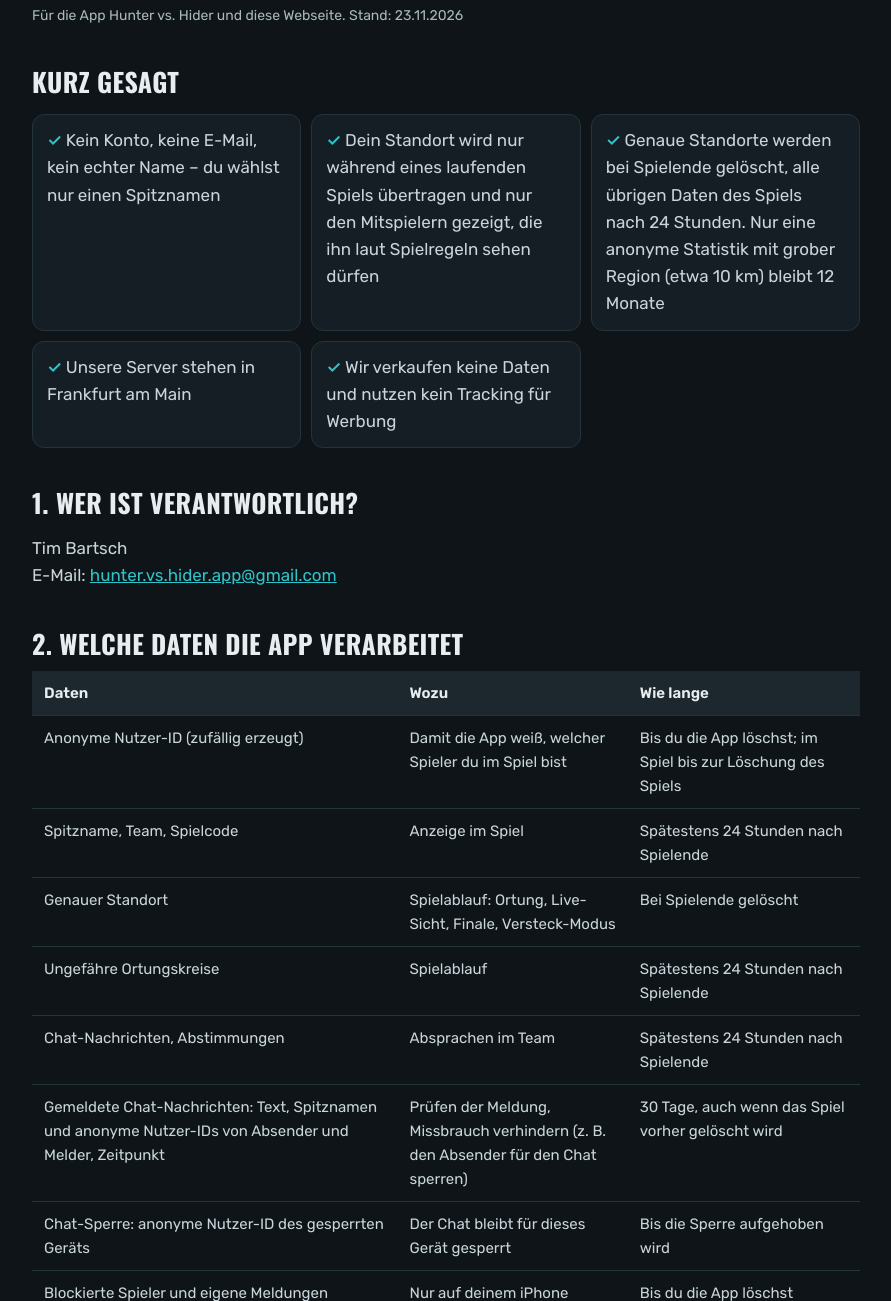
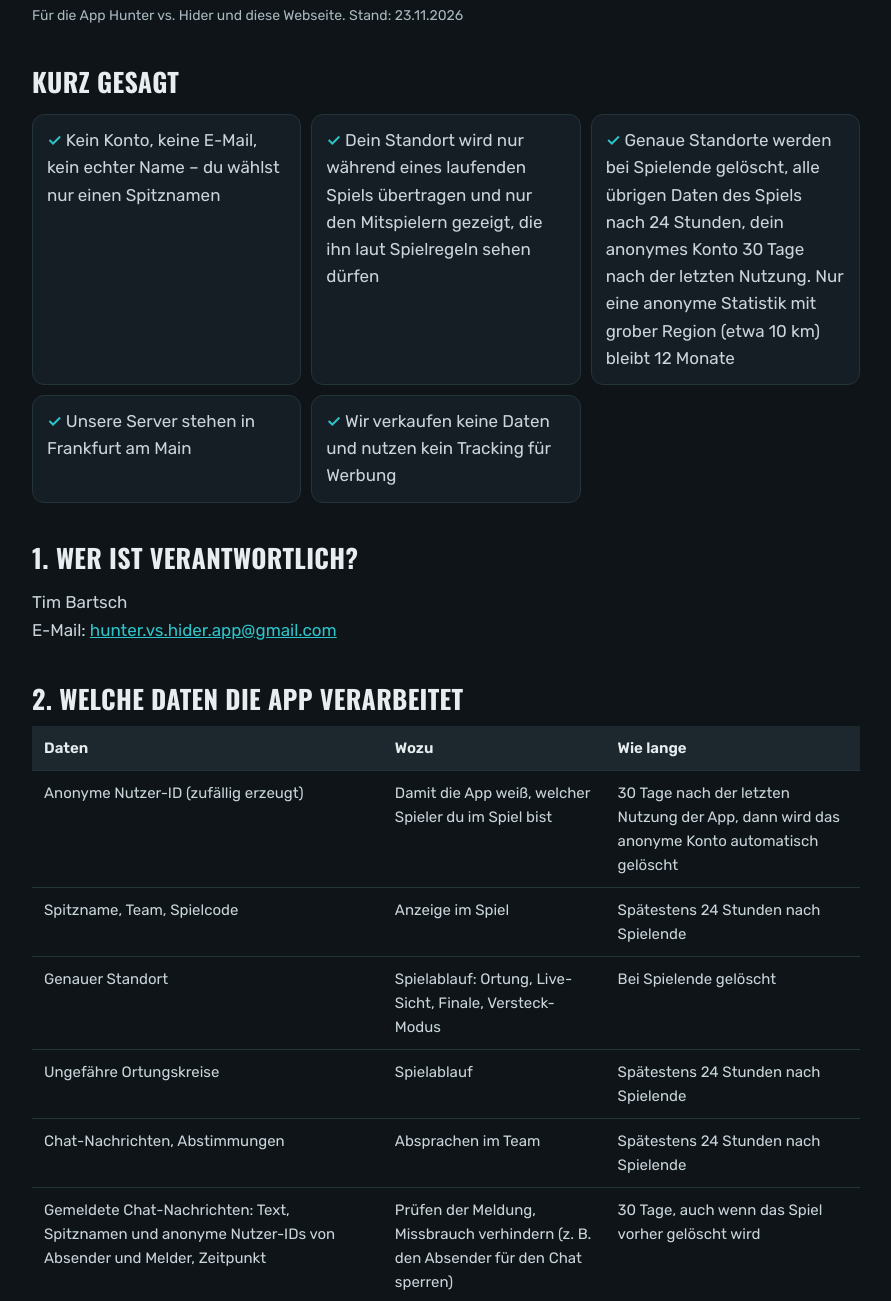
Before and after one commit to tibar-collab/hunter-vs-hider, a plain HTML site: page datenschutz.html in a window 1280 px wide. Shown: the part 148-1449 px from the top of the page, without its empty margins (194-1085 px from the left). Drawn offline with Linux system fonts and the light colour scheme.

Commit message:
Datenschutz: anonyme Konten 30 Tage nach der letzten Nutzung gelöscht, Löschanfragen
Co-Authored-By: Claude Opus 5.5 <noreply@anthropic.com>

```diff
--- a/datenschutz.html
+++ b/datenschutz.html
@@ -25,7 +25,7 @@
   <ul class="facts">
     <li>Kein Konto, keine E-Mail, kein echter Name – du wählst nur einen Spitznamen</li>
     <li>Dein Standort wird nur während eines laufenden Spiels übertragen und nur den Mitspielern gezeigt, die ihn laut Spielregeln sehen dürfen</li>
-    <li>Genaue Standorte werden bei Spielende gelöscht, alle übrigen Daten des Spiels nach 24 Stunden. Nur eine anonyme Statistik mit grober Region (etwa 10 km) bleibt 12 Monate</li>
+    <li>Genaue Standorte werden bei Spielende gelöscht, alle übrigen Daten des Spiels nach 24 Stunden, dein anonymes Konto 30 Tage nach der letzten Nutzung. Nur eine anonyme Statistik mit grober Region (etwa 10 km) bleibt 12 Monate</li>
     <li>Unsere Server stehen in Frankfurt am Main</li>
     <li>Wir verkaufen keine Daten und nutzen kein Tracking für Werbung</li>
   </ul>
@@ -38,13 +38,13 @@
   <div class="table"><table>
     <thead><tr><th>Daten</th><th>Wozu</th><th>Wie lange</th></tr></thead>
     <tbody>
-      <tr><td>Anonyme Nutzer-ID (zufällig erzeugt)</td><td>Damit die App weiß, welcher Spieler du im Spiel bist</td><td>Bis du die App löschst; im Spiel bis zur Löschung des Spiels</td></tr>
+      <tr><td>Anonyme Nutzer-ID (zufällig erzeugt)</td><td>Damit die App weiß, welcher Spieler du im Spiel bist</td><td>30 Tage nach der letzten Nutzung der App, dann wird das anonyme Konto automatisch gelöscht</td></tr>
       <tr><td>Spitzname, Team, Spielcode</td><td>Anzeige im Spiel</td><td>Spätestens 24 Stunden nach Spielende</td></tr>
       <tr><td>Genauer Standort</td><td>Spielablauf: Ortung, Live-Sicht, Finale, Versteck-Modus</td><td>Bei Spielende gelöscht</td></tr>
       <tr><td>Ungefähre Ortungskreise</td><td>Spielablauf</td><td>Spätestens 24 Stunden nach Spielende</td></tr>
       <tr><td>Chat-Nachrichten, Abstimmungen</td><td>Absprachen im Team</td><td>Spätestens 24 Stunden nach Spielende</td></tr>
       <tr><td>Gemeldete Chat-Nachrichten: Text, Spitznamen und anonyme Nutzer-IDs von Absender und Melder, Zeitpunkt</td><td>Prüfen der Meldung, Missbrauch verhindern (z. B. den Absender für den Chat sperren)</td><td>30 Tage, auch wenn das Spiel vorher gelöscht wird</td></tr>
-      <tr><td>Chat-Sperre: anonyme Nutzer-ID des gesperrten Geräts</td><td>Der Chat bleibt für dieses Gerät gesperrt</td><td>Bis die Sperre aufgehoben wird</td></tr>
+      <tr><td>Chat-Sperre: anonyme Nutzer-ID des gesperrten Geräts</td><td>Der Chat bleibt für dieses Gerät gesperrt</td><td>Bis die Sperre aufgehoben wird, spätestens mit dem anonymen Konto (30 Tage nach der letzten Nutzung)</td></tr>
       <tr><td>Blockierte Spieler und eigene Meldungen</td><td>Nur auf deinem iPhone gespeichert, nicht auf dem Server</td><td>Bis du die App löschst</td></tr>
       <tr><td>Fehlerberichte: Fehlertext, Bildschirm, App-Version, iOS-Version, iPhone-Modell – ohne Standort, Spitzname, Chat, Spielcode und ohne Kennung deines Geräts</td><td>Fehler finden und beheben</td><td>30 Tage</td></tr>
       <tr><td>Anonyme Spielstatistik: Datum, Anzahl Spieler, Dauer, Ergebnis, Einstellungen und die ungefähre Region (Raster von etwa 10 km)</td><td>Betrieb planen, sehen, wo gespielt wird</td><td>12 Monate. Ohne Spitznamen, Nutzer-ID, Spielcode und Uhrzeit, nicht mit dir verknüpft</td></tr>
@@ -73,7 +73,7 @@
   <p>Schickst du uns eine E-Mail mit einer Frage, einem Problem oder einer Spielidee, verwenden wir deine E-Mail-Adresse und den Inhalt nur, um zu antworten und das Spiel zu verbessern. Wir löschen die Mail, wenn die Sache erledigt ist, spätestens nach 12 Monaten. Ideen übernehmen wir gegebenenfalls ohne Namen. Das Postfach liegt bei Google (Gmail, Google Ireland Limited, Dublin).</p>
 
   <h2>6. Deine Rechte</h2>
-  <p>Du hast das Recht auf Auskunft, Berichtigung, Löschung, Einschränkung der Verarbeitung, Widerspruch und Datenübertragbarkeit sowie auf Beschwerde bei einer Datenschutz-Aufsichtsbehörde, z. B. die Landesbeauftragte für Datenschutz und Informationsfreiheit Nordrhein-Westfalen (<a href="https://www.ldi.nrw.de" rel="noopener">ldi.nrw.de</a>). Weil wir keine Namen oder E-Mail-Adressen speichern, können wir dich nur über deine anonyme Nutzer-ID zuordnen. Die meisten Daten sind ohnehin nach spätestens 24 Stunden gelöscht.</p>
+  <p>Du hast das Recht auf Auskunft, Berichtigung, Löschung, Einschränkung der Verarbeitung, Widerspruch und Datenübertragbarkeit sowie auf Beschwerde bei einer Datenschutz-Aufsichtsbehörde, z. B. die Landesbeauftragte für Datenschutz und Informationsfreiheit Nordrhein-Westfalen (<a href="https://www.ldi.nrw.de" rel="noopener">ldi.nrw.de</a>). Weil wir keine Namen oder E-Mail-Adressen speichern, können wir dich keinem anonymen Konto zuordnen. Bittest du uns per E-Mail um Löschung, löschen wir deshalb die Daten aller Spieler vollständig: alle Spiele, Chats, anonymen Konten, Meldungen und Chat-Sperren. Übrig bleiben nur die anonyme Statistik und die Fehlerberichte, die keinen Bezug zu dir haben. Ohnehin werden Spieldaten 24 Stunden nach Spielende gelöscht und anonyme Konten 30 Tage nach der letzten Nutzung.</p>
 
   <h2>7. Kontakt</h2>
   <p>Fragen zum Datenschutz: <a href="mailto:hunter.vs.hider.app@gmail.com">hunter.vs.hider.app@gmail.com</a></p>
```
Also changed, not shown: support.html (+1 -1 lines).
